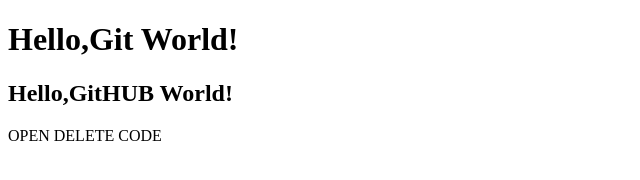
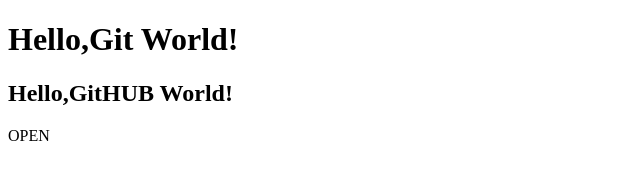
Before and after one commit to rubayet52/Test, a plain HTML site: page index.html in a window 1280 px wide. Shown: the whole page, without its empty margins (0-640 px from the left). Drawn offline with Linux system fonts and the light colour scheme.

Commit message:
Update index.html

```diff
--- a/index.html
+++ b/index.html
@@ -9,7 +9,7 @@
     <h1>Hello,Git World!</h1>
     <h2>Hello,GitHUB World!</h2>
     OPEN
-    DELETE CODE
+
 </body>
 
 </html>
```
